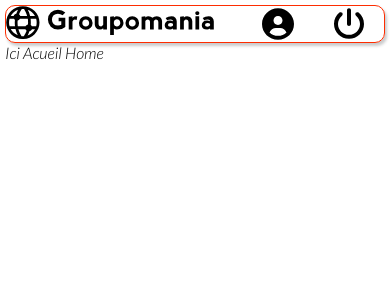
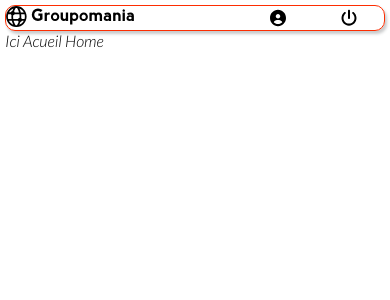
Before and after one commit to patshikwe/Groupomania, a React (Create React App) app in the folder groupomania-network/: page /home in a window 390 px wide. Shown: the top 300 px of the page. Built offline with nearby package versions, Linux system fonts and the light colour scheme.

Commit message:
Mis en place de media query page Home

```diff
--- a/groupomania-network/src/pages/Home/index.jsx
+++ b/groupomania-network/src/pages/Home/index.jsx
@@ -13,6 +13,7 @@
   margin-left: 5px;
   margin-right: 5px;
   padding-top: 5px;
+  width: auto;
 `
 const Header = styled.header`
   display: grid;
@@ -24,6 +25,9 @@
 const DivLogo = styled.div`
   .logo {
     width: 13em;
+    @media (max-width: 455px) {
+      width: 8em;
+    }
   }
 `
 
@@ -35,11 +39,17 @@
     border-radius: 10px;
     margin-left: 3em;
     cursor: pointer;
+    @media (max-width: 455px) {
+      width: 1em;
+    }
   }
   .powerOff {
     width: 2em;
     border-radius: 10px;
     cursor: pointer;
+    @media (max-width: 455px) {
+      width: 1em;
+    }
   }
   .user:hover,
   .powerOff:hover {
```
